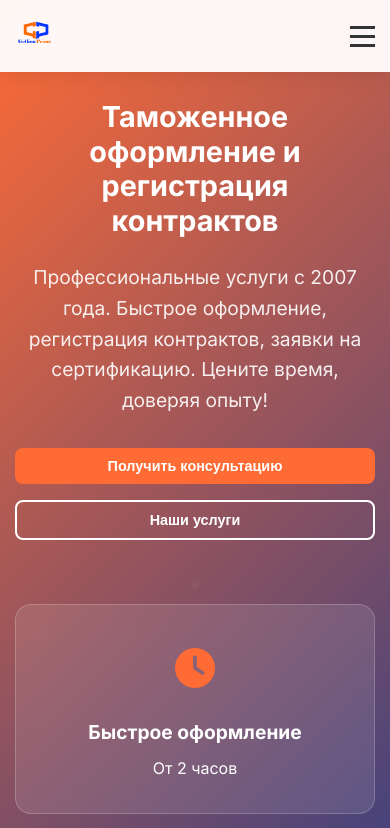
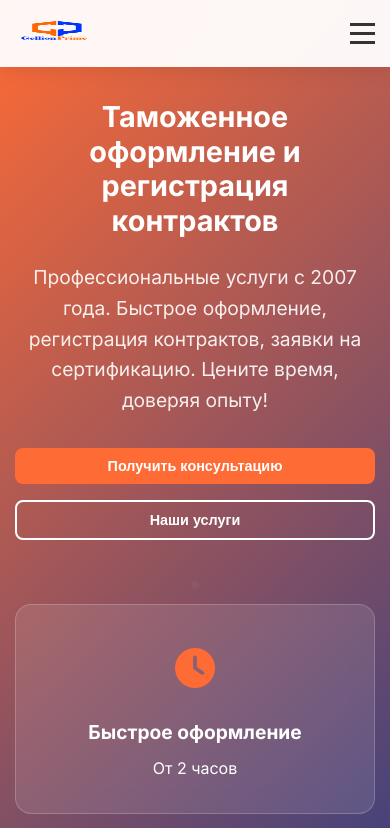
Before and after one commit to ddfeeevv/GellionPrime, a plain HTML site: page index.html in a window 390 px wide. Shown: the top 828 px of the page. Drawn offline with Linux system fonts and the light colour scheme.

Commit message:
Make logo responsive - adaptive sizing for different screens

```diff
--- a/styles.css
+++ b/styles.css
@@ -53,9 +53,27 @@ body {
 }
 
 .logo-image {
-    height: 40px;
+    height: 50px;
     width: auto;
-    max-width: 150px;
+    max-width: 200px;
+    min-width: 120px;
+}
+
+/* Адаптивность для разных экранов */
+@media (max-width: 768px) {
+    .logo-image {
+        height: 40px;
+        max-width: 150px;
+        min-width: 100px;
+    }
+}
+
+@media (max-width: 480px) {
+    .logo-image {
+        height: 35px;
+        max-width: 120px;
+        min-width: 80px;
+    }
 }
 
 
```
